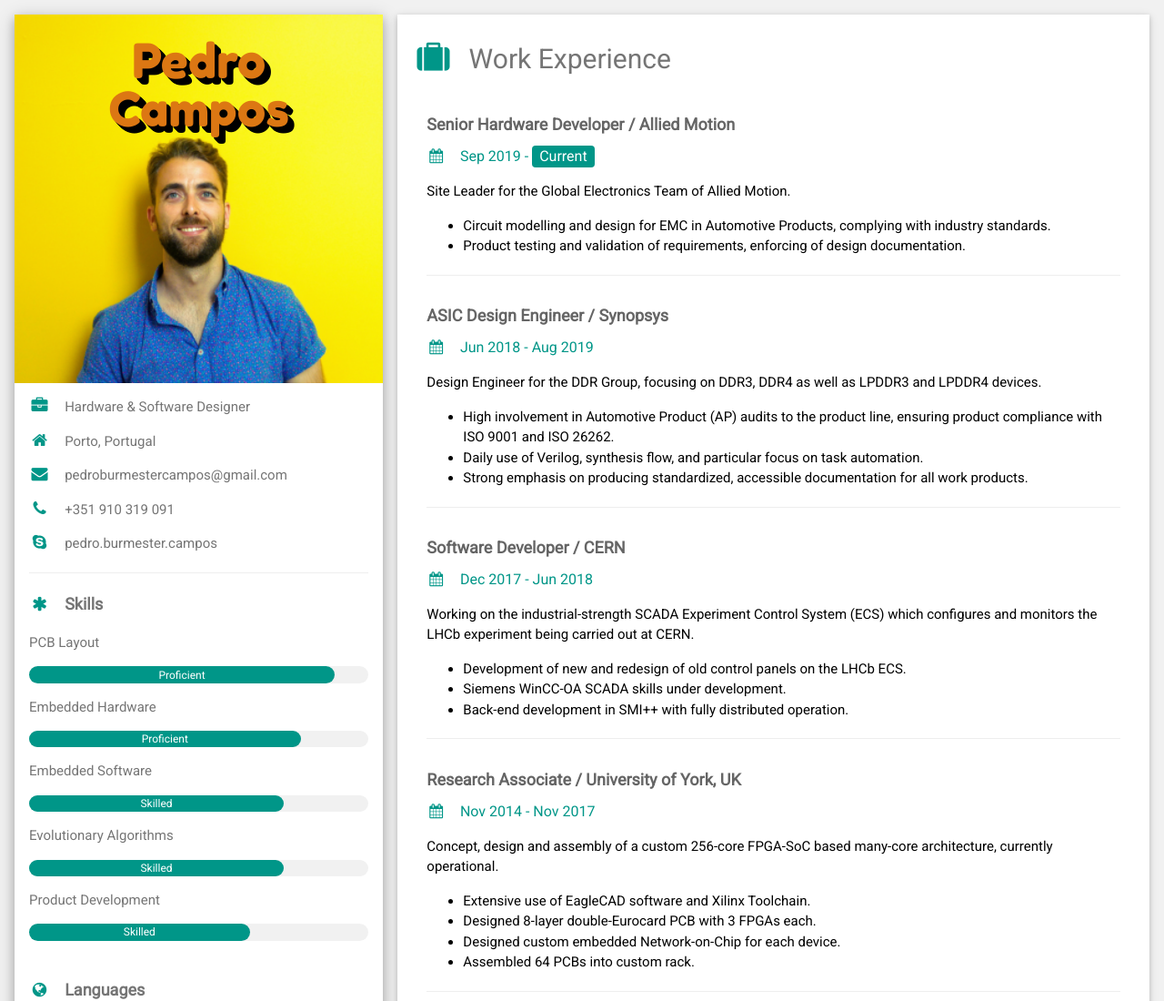
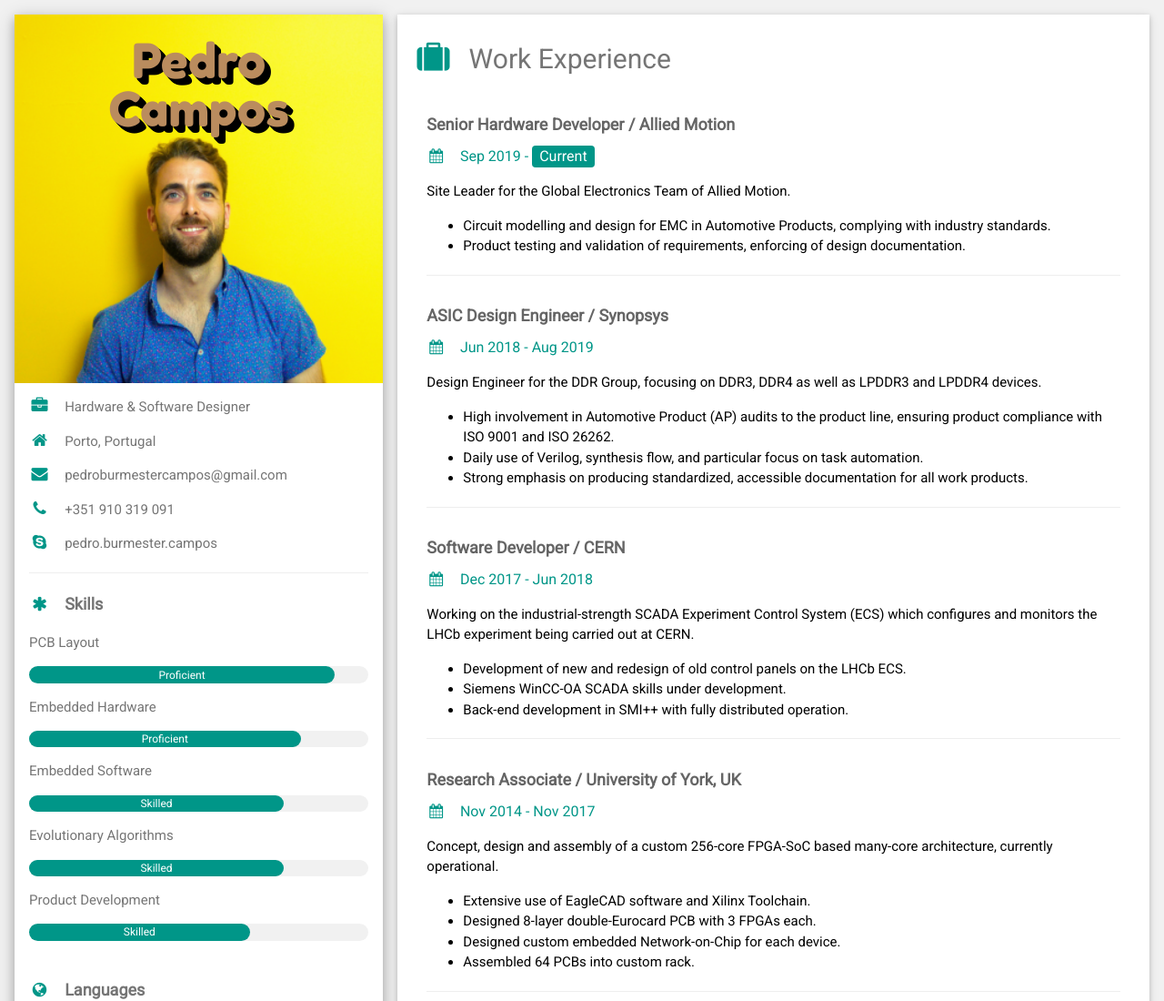
Before and after one commit to pedrobcampos/pedrobcampos.github.io, a plain HTML site: page index.html in a window 1280 px wide. Shown: the top 1100 px of the page at 91% size. Drawn offline with nearby package versions, Linux system fonts and the light colour scheme.

Commit message:
Update index.html

```diff
--- a/index.html
+++ b/index.html
@@ -314,7 +314,7 @@ html,body,h1,h2,h3,h4,h5,h6 {font-family: "Roboto", sans-serif}
   border: none;
   font: normal 3.5rem/1 "Fredoka One", Helvetica, sans-serif;
   /* color: rgba(255,255,255,1); */
-  color: rgba(220, 119, 19, 1);
+  color: rgba(186, 140, 94, 1);
   text-decoration: none;
   text-align: inherit;
   text-indent: 0;
```
